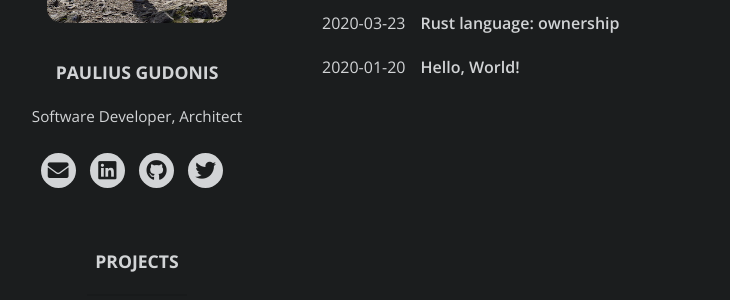
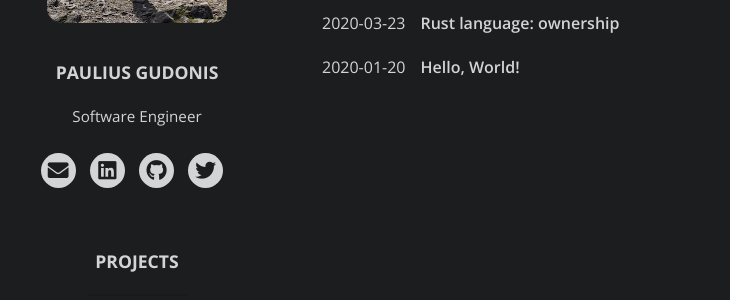
Before and after one commit to nakkht/pgu.dev, a Jekyll site: the page built from index.html, in a window 1280 px wide. Shown: the part 378-678 px from the top of the page, without its empty margins (133-863 px from the left). Built offline with Jekyll 4.4.1, drawn with Linux system fonts in a browser that asks for light colours; nearby versions of some CDN libraries.

Commit message:
Updated description

```diff
--- a/_config.yml
+++ b/_config.yml
@@ -8,7 +8,7 @@ theme_settings:
   profile:
     image: assets/img/me.jpg
     username: Paulius Gudonis
-    description: Software Developer, Architect
+    description: Software Engineer
 
     skills:
         - skill: Android / iOS, Java, Kotlin, Swift, Objective-C, Python, Go, Rust, C#, Git, ASP.NET Core, Docker
```
